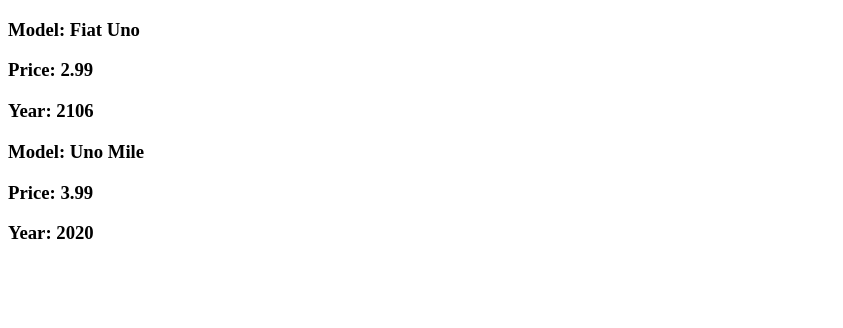
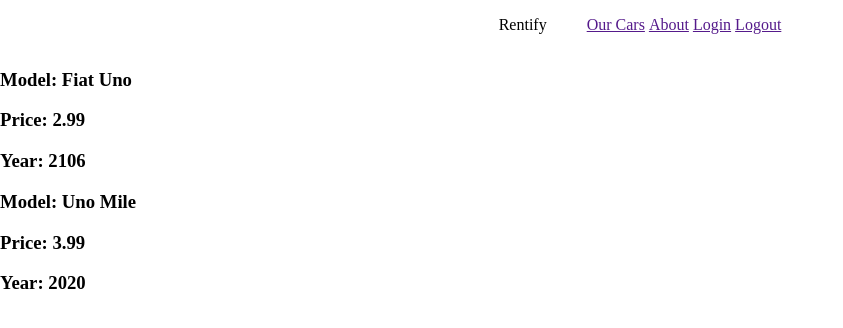
Before and after one commit to citi-onboarding/equipe-2, a Django app: page / in a window 1280 px wide. Shown: the top 328 px of the page, without its empty margins (0-843 px from the left). Run offline with Django 3.2, Linux system fonts and the light colour scheme; data comes from the database, SQL or seed files in the repository; both versions use the stored data as it was after the commit.

Commit message:
Car image field

```diff
--- a/Rentify/rentify/core/models.py
+++ b/Rentify/rentify/core/models.py
@@ -21,6 +21,7 @@
     Plate = models.CharField(primary_key=True, max_length=7)
     Date = models.DateField(auto_now_add=True)
     Availability = models.BooleanField()
+    Image = models.ImageField(blank=True, null=True)
 
     def __str__(self):
         return self.Model
--- a/Rentify/rentify/core/static/css/style.css
+++ b/Rentify/rentify/core/static/css/style.css
@@ -0,0 +1,19 @@
+body {
+    margin: 0;
+}
+
+#navbar {
+    display: flex;
+    justify-content:center;
+    align-items: center;
+    width: 100%;
+}
+
+.navLinks {
+    float: right;
+}
+
+li{
+    list-style-type: none;
+    display: inline-block;
+}
--- a/Rentify/rentify/core/templates/base.html
+++ b/Rentify/rentify/core/templates/base.html
@@ -14,6 +14,15 @@
     </head>
 
     <body>
+        <div id="navbar">
+            <div> Rentify </div>
+            <ul class="navLinks">
+                <li><a href="">Our Cars</a></li>
+                <li><a href="">About</a></li>
+                <li><a href="">Login</a></li>
+                <li><a href="">Logout</a></li>
+            </ul>
+        </div>
         {% block content %}  {% endblock %}
         <script type="text/javascript" src="{% static 'js/script.js' %}"></script>
     </body>
--- a/Rentify/rentify/core/templates/core/about.html
+++ b/Rentify/rentify/core/templates/core/about.html
@@ -1,5 +1,9 @@
 <!DOCTYPE html>
 <html>
+    <head>
+        <title> About us </title>
+    </head>
+
     <body>
         <h1>ola, malditos!</h1>
     </body>
```
Also changed, not shown: Rentify/rentify/core/migrations/0006_car_image.py (added), Rentify/rentify/db.sqlite3.
